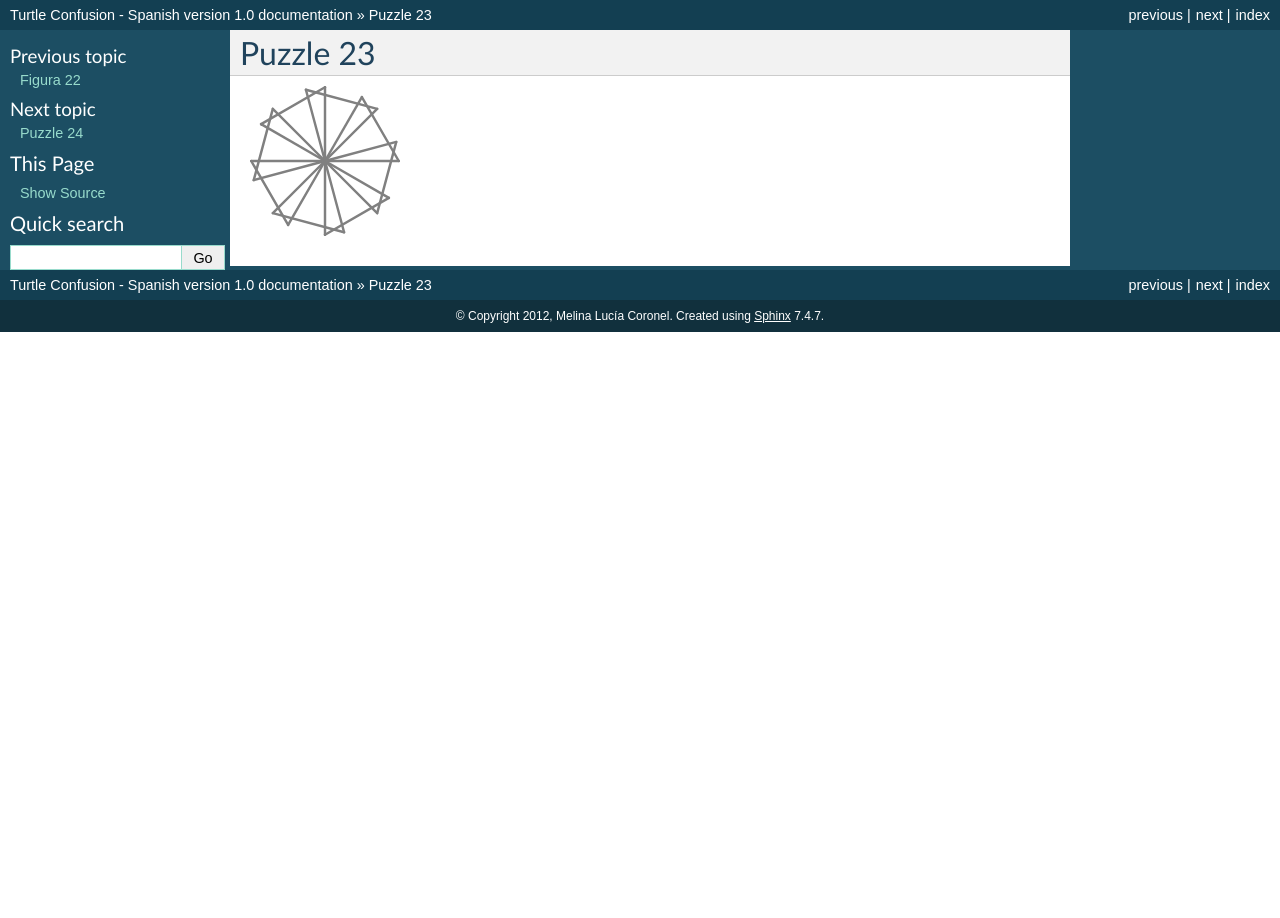
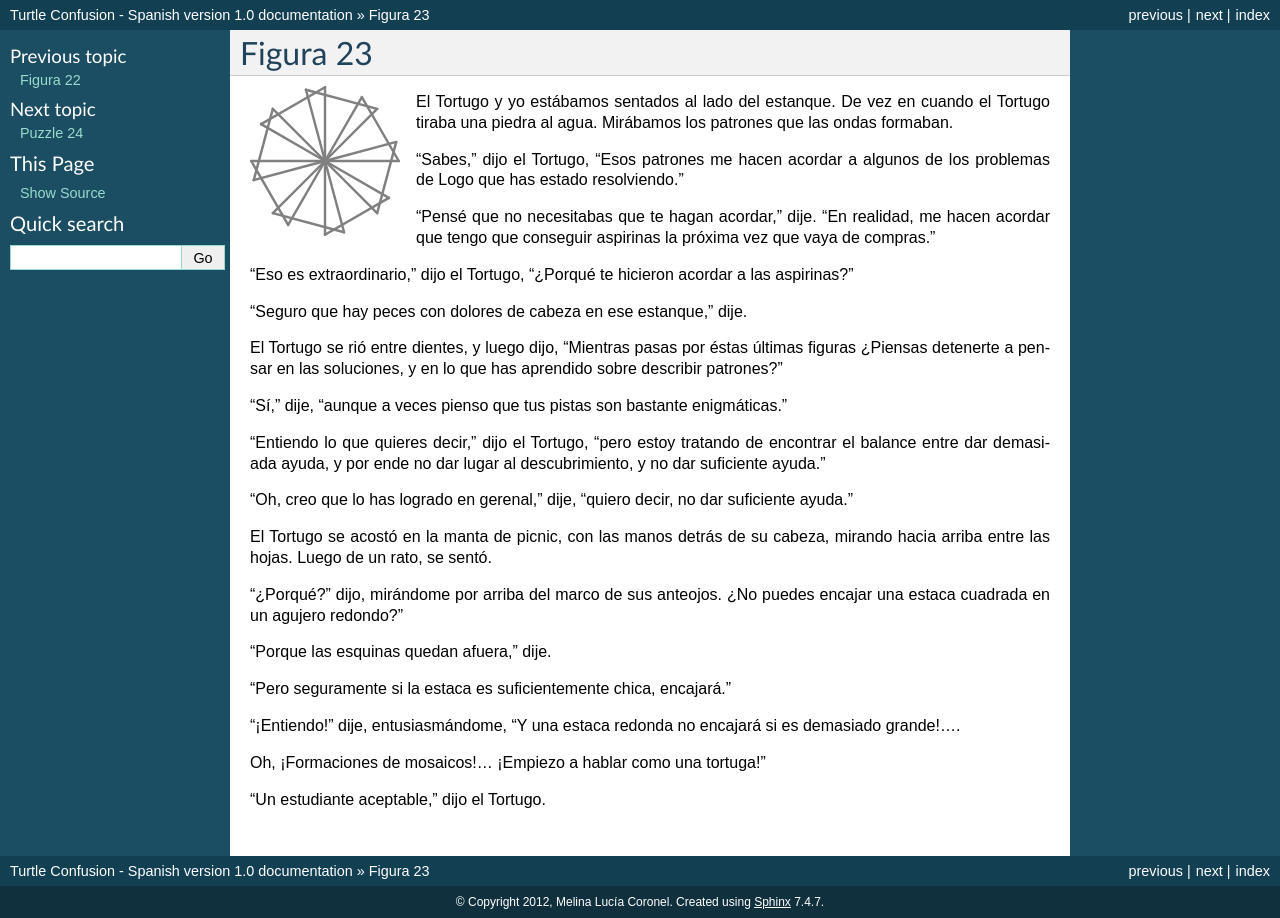
Before and after one commit to humitos/turtle-confusion-es, a Sphinx documentation site: the page built from docs/puzzle-23.rst, in a window 1280 px wide. Built offline with Sphinx 7.4.7, drawn with Linux system fonts in a browser that asks for light colours.

Commit message:
Puzzle 23 finished

```diff
--- a/docs/puzzle-23.rst
+++ b/docs/puzzle-23.rst
@@ -1,4 +1,4 @@
-Puzzle 23
+Figura 23
 =========
 
 .. image:: _static/images/confusion-23.svg
@@ -7,3 +7,35 @@ Puzzle 23
    :scale: 50 %
    :alt: Puzzle 23
    :align: left
+
+El Tortugo y yo estábamos sentados al lado del estanque. De vez en cuando el Tortugo tiraba una piedra al agua. Mirábamos los patrones que las ondas formaban.
+
+"Sabes," dijo el Tortugo, "Esos patrones me hacen acordar a algunos de los problemas de Logo que has estado resolviendo."
+
+"Pensé que no necesitabas que te hagan acordar," dije. "En realidad, me hacen acordar que tengo que conseguir aspirinas la próxima vez que vaya de compras."
+
+"Eso es extraordinario," dijo el Tortugo, "¿Porqué te hicieron acordar a las aspirinas?"
+
+"Seguro que hay peces con dolores de cabeza en ese estanque," dije.
+
+El Tortugo se rió entre dientes, y luego dijo, "Mientras pasas por éstas últimas figuras ¿Piensas detenerte a pensar en las soluciones, y en lo que has aprendido sobre describir patrones?"
+
+"Sí," dije, "aunque a veces pienso que tus pistas son bastante enigmáticas."
+
+"Entiendo lo que quieres decir," dijo el Tortugo, "pero estoy tratando de encontrar el balance entre dar demasiada ayuda, y por ende no dar lugar al descubrimiento, y no dar suficiente ayuda."
+
+"Oh, creo que lo has logrado en gerenal," dije, "quiero decir, no dar suficiente ayuda."
+
+El Tortugo se acostó en la manta de picnic, con las manos detrás de su cabeza, mirando hacia arriba entre las hojas. Luego de un rato, se sentó.
+
+"¿Porqué?" dijo, mirándome por arriba del marco de sus anteojos. ¿No puedes encajar una estaca cuadrada en un agujero redondo?"
+
+"Porque las esquinas quedan afuera," dije.
+
+"Pero seguramente si la estaca es suficientemente chica, encajará."
+
+"¡Entiendo!" dije, entusiasmándome, "Y una estaca redonda no encajará si es demasiado grande!....
+
+Oh, ¡Formaciones de mosaicos!... ¡Empiezo a hablar como una tortuga!"
+
+"Un estudiante aceptable," dijo el Tortugo.
```
